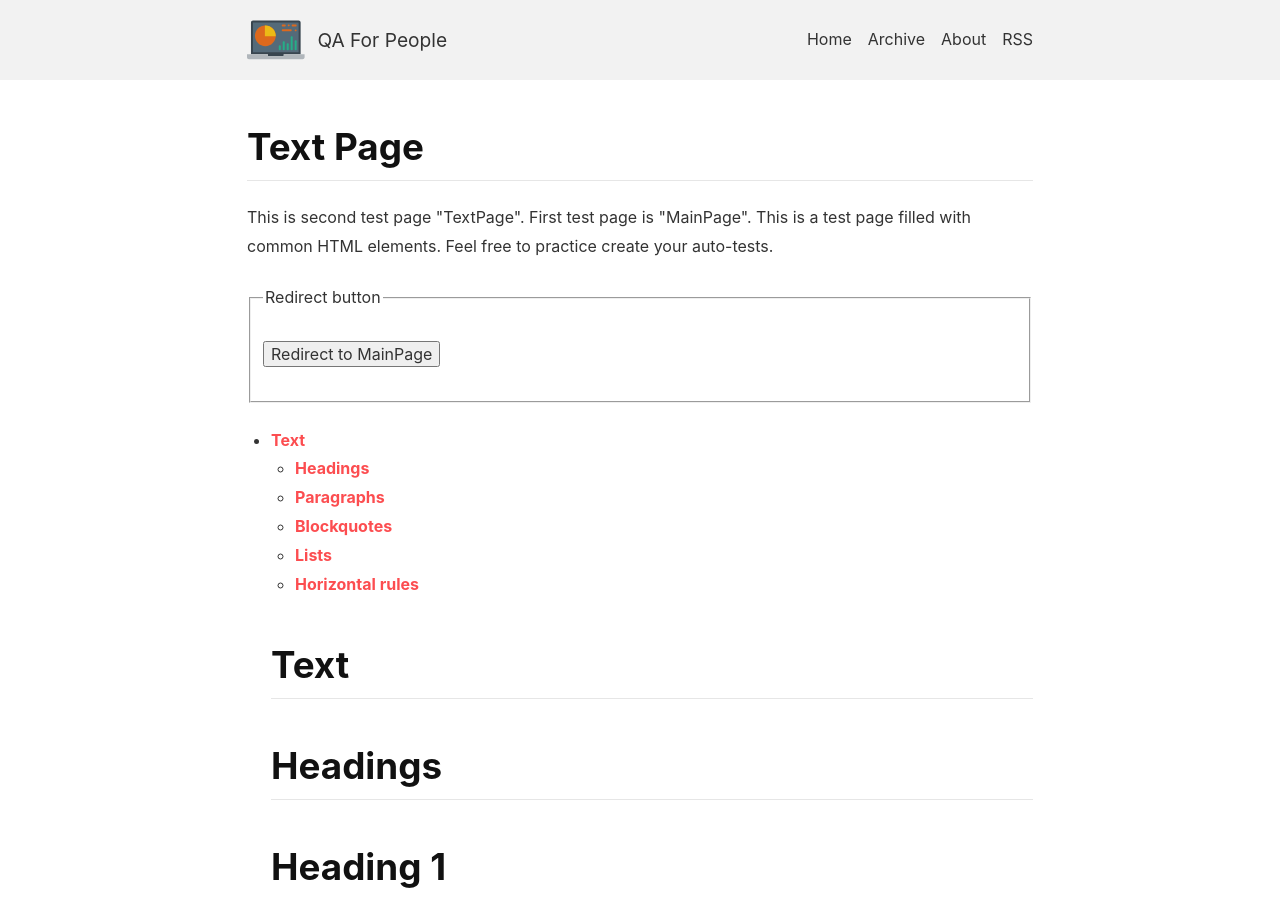
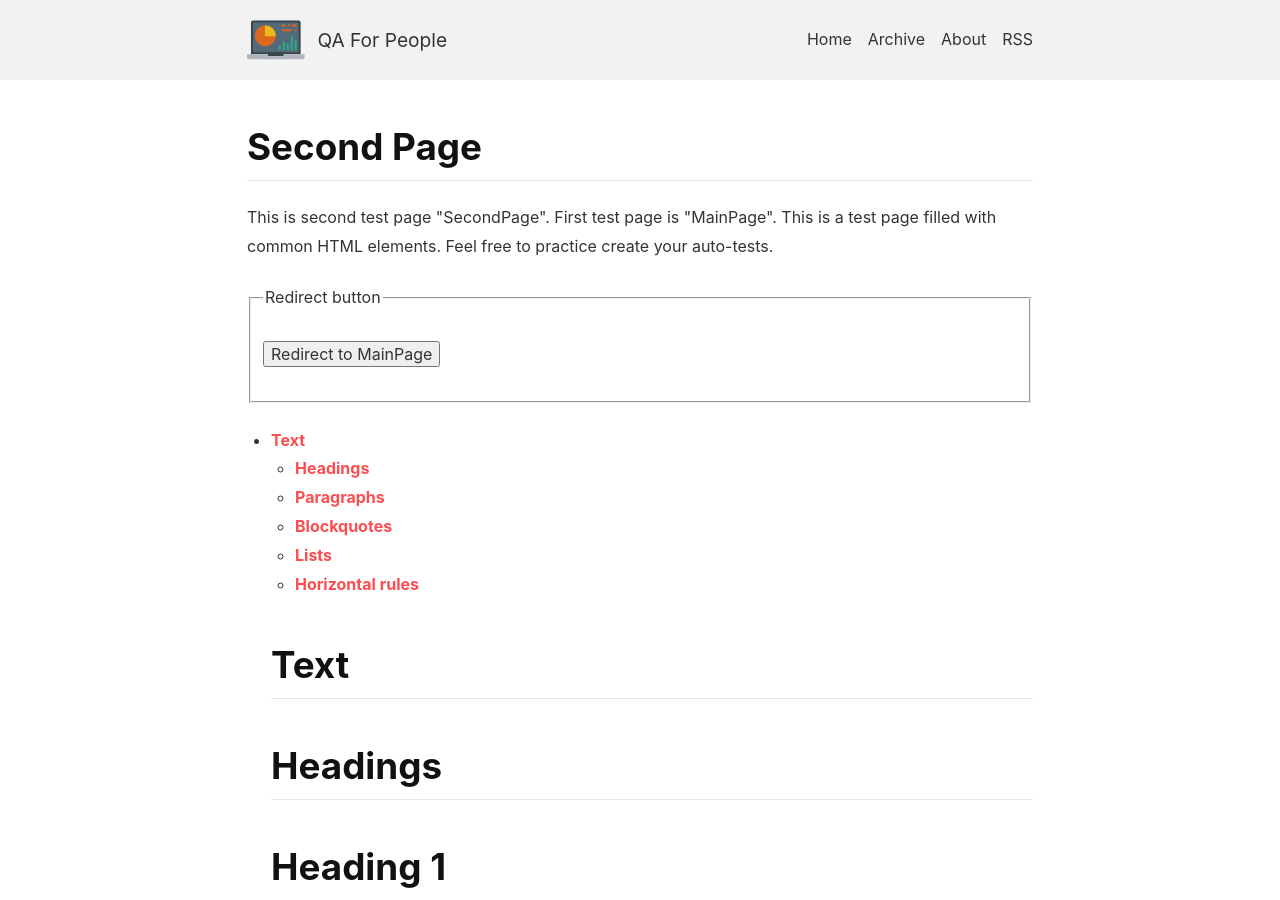
Before and after one commit to EreOo/EreOo.github.io, a Jekyll site: the page built from second-page.md, in a window 1280 px wide and 900 px high. Built offline with Jekyll 4.4.1, drawn with Linux system fonts in a browser that asks for light colours; nearby versions of some CDN libraries.

Commit message:
fix test pages

```diff
--- a/text-page.md
+++ b/second-page.md
@@ -6,14 +6,14 @@ tags:
 <body>
 <div id="top" class="page" role="document">
   <header role="banner">
-    <h1>Text Page</h1>
-    <p>This is second test page "TextPage". First test page is "MainPage". This is a test page filled with common HTML elements. Feel free to practice create your auto-tests.</p>
+    <h1>Second Page</h1>
+    <p id="about">This is second test page "SecondPage". First test page is "MainPage". This is a test page filled with common HTML elements. Feel free to practice create your auto-tests.</p>
   </header>
 
   <fieldset id="redirect__action">
     <legend>Redirect button</legend>
     <p>
-      <input type="button" value="Redirect to MainPage" onclick="window.location.href='../main-page'">
+      <input id="go_main" type="button" value="Redirect to MainPage" onclick="window.location.href='../main-page'">
     </p>
   </fieldset>
 
```
Also changed, not shown: main-page.md (+10 -10 lines).
